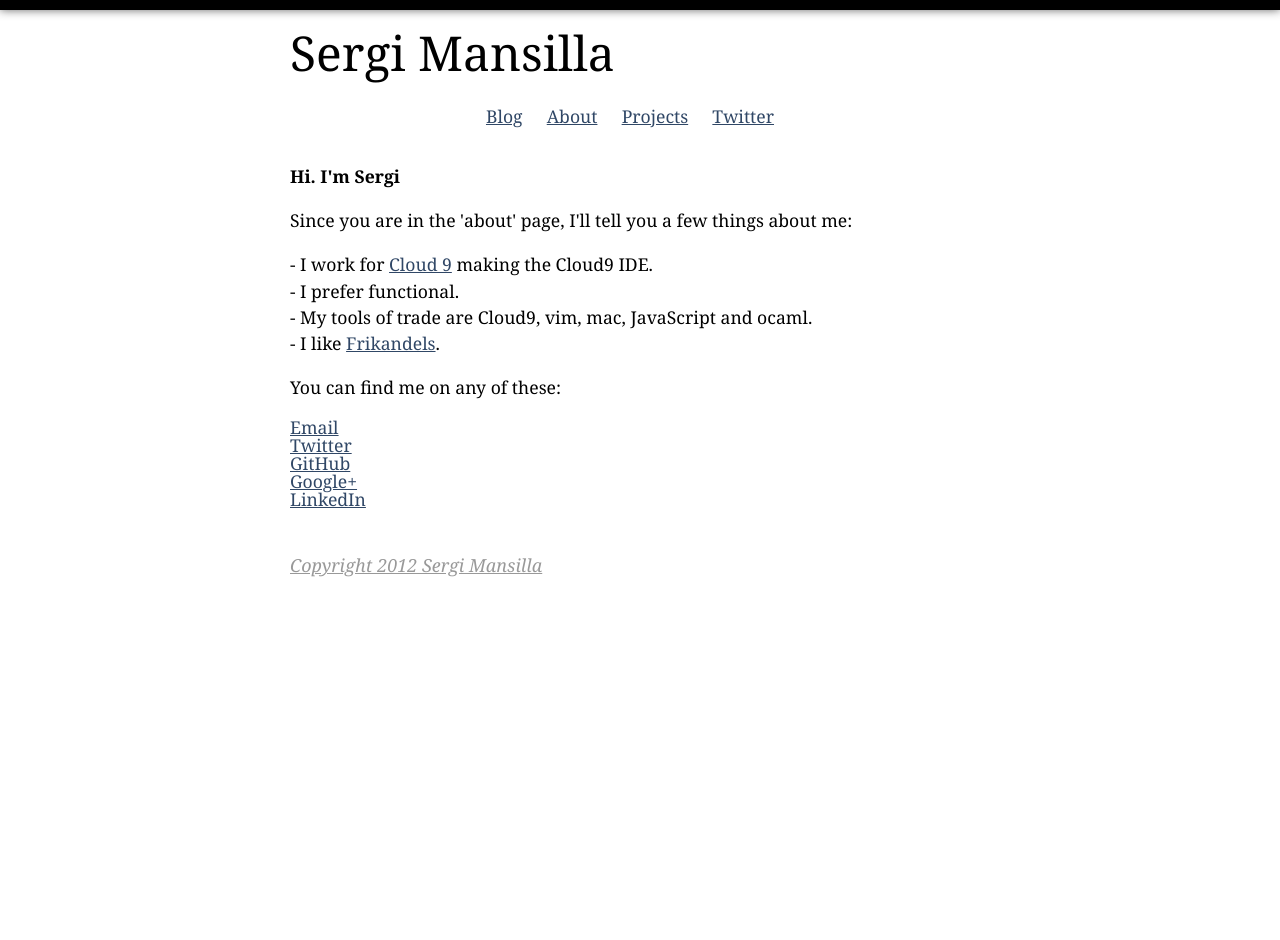
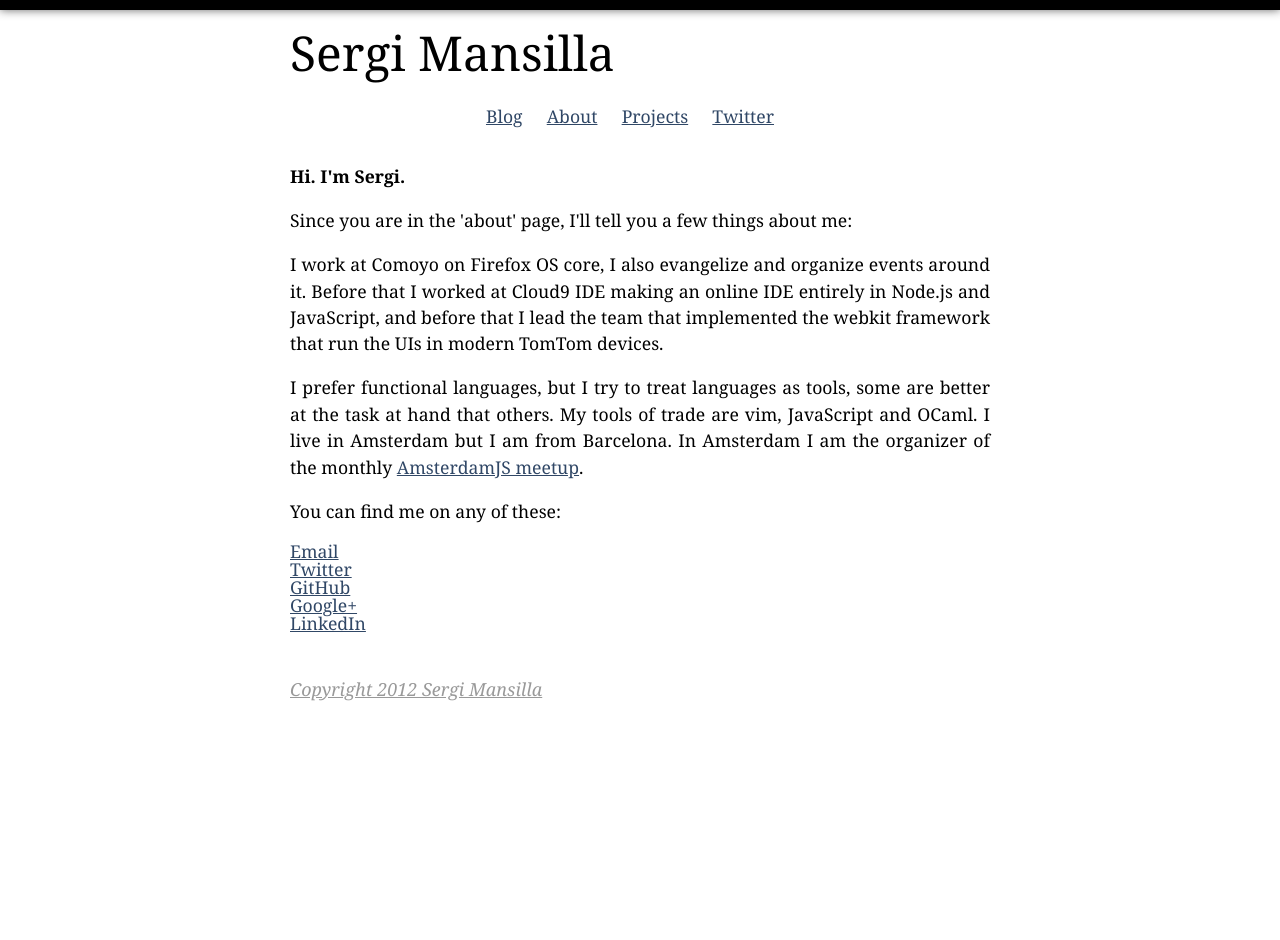
Before and after one commit to sergi/sergi.github.com, a Jekyll site: the page built from about.html, in a window 1280 px wide. Built offline with Jekyll 4.4.1, drawn with Linux system fonts in a browser that asks for light colours; some web fonts are replaced; Markdown is read by kramdown in place of the engine named in the settings.

Commit message:
Improved about page.

```diff
--- a/about.html
+++ b/about.html
@@ -8,16 +8,15 @@ css:
     - ../css/syntax.css
 ---
 <div id="wrapper">
-    <h1>Hi. I'm Sergi</h1>
+    <h1>Hi. I'm Sergi.</h1>
 
     <p>Since you are in the 'about' page, I'll tell you a few things about me:</p>
 
-    - I work for <a href="http://c9.io">Cloud 9</a> making the Cloud9 IDE.<br/>
-    - I prefer functional.<br/>
-    - My tools of trade are Cloud9, vim, mac, JavaScript and ocaml.<br/>
-    - I like <a href="http://en.wikipedia.org/wiki/Frikandel">Frikandels</a>.<br/>
+    <p>I work at Comoyo on Firefox OS core, I also evangelize and organize events around it. Before that I worked at Cloud9 IDE making an online IDE entirely in Node.js and JavaScript, and before that I lead the team that implemented the webkit framework that run the UIs in modern TomTom devices.</p>
 
-    <p>You can find me on any of these:<br/>
+    <p>I prefer functional languages, but I try to treat languages as tools, some are better at the task at hand that others. My tools of trade are vim, JavaScript and OCaml. I live in Amsterdam but I am from Barcelona. In Amsterdam I am the organizer of the monthly <a href="http://www.meetup.com/AmsterdamJS/">AmsterdamJS meetup</a>.</p>
+
+    <p>You can find me on any of these:</p>
     <ul>
         <li><a href="mailto:{{site.author.email}}" title="email">Email</a></li>
         <li><a href="{{site.author.twitter}}" title="Twitter">Twitter</a></li>
```
